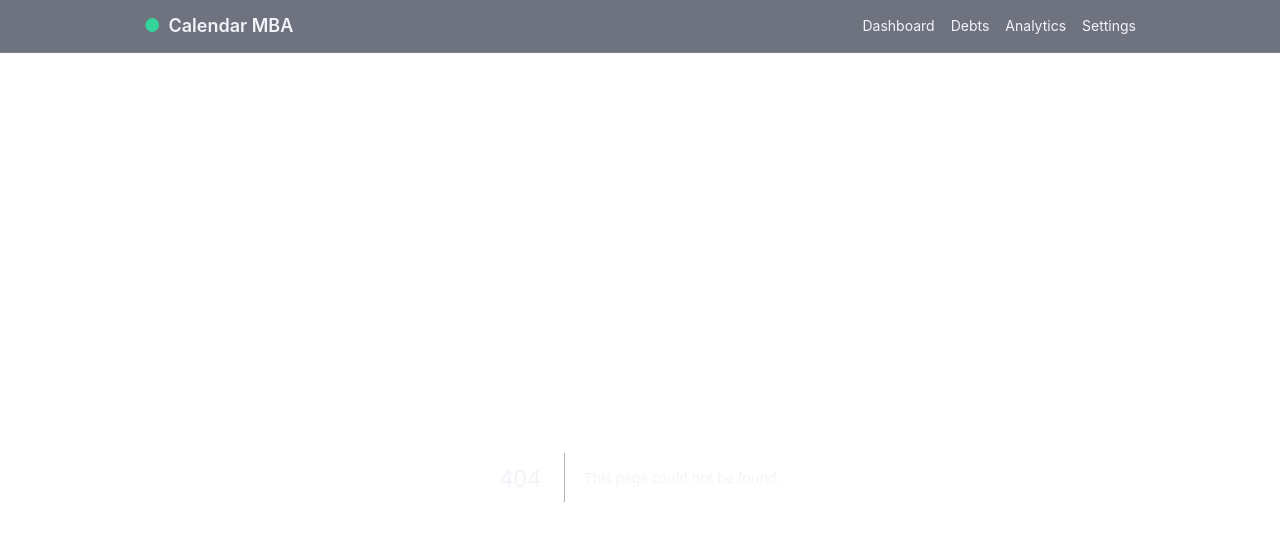
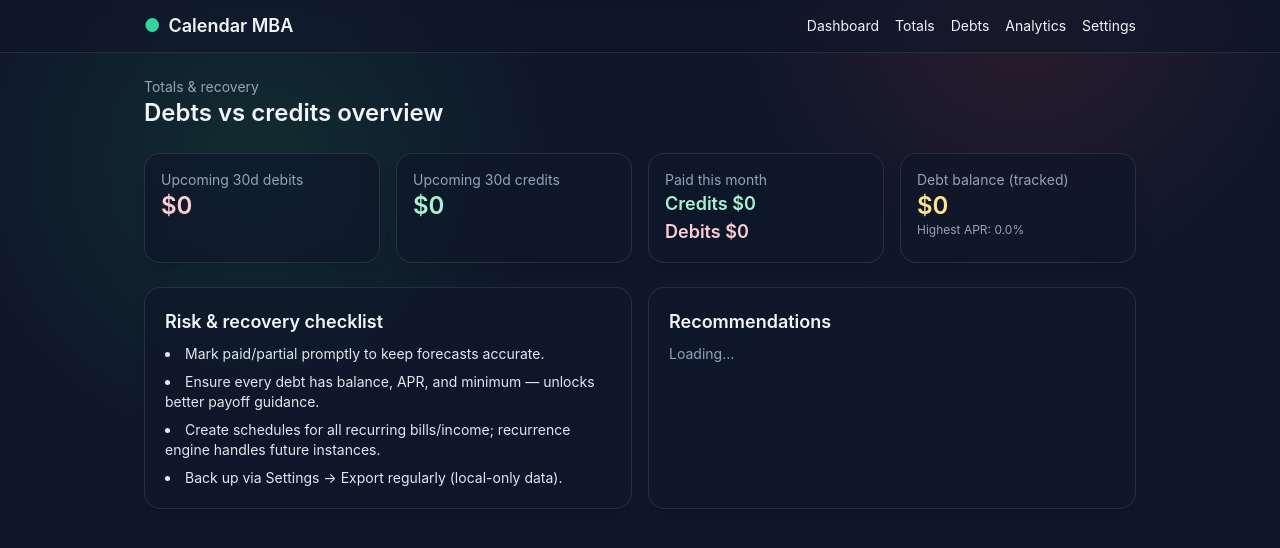
Before and after one commit to arvindjonn09/FBM, a Next.js app: page /overview in a window 1280 px wide. Before the commit this address had no page. Shown: the top 548 px of the page. Built offline with nearby package versions, Linux system fonts and the light colour scheme.

Commit message:
Add totals overview page

```diff
--- a/app/layout.tsx
+++ b/app/layout.tsx
@@ -24,6 +24,7 @@ export default function RootLayout({ children }: { children: ReactNode }) {
             </div>
             <div className="flex items-center gap-4 text-sm">
               <Link href="/">Dashboard</Link>
+              <Link href="/overview">Totals</Link>
               <Link href="/debts">Debts</Link>
               <Link href="/analytics">Analytics</Link>
               <Link href="/settings">Settings</Link>
--- /dev/null
+++ b/app/overview/page.tsx
@@ -0,0 +1,137 @@
+"use client";
+
+import { useEffect, useMemo, useState } from "react";
+import { db } from "../../src/lib/db";
+import type { DebtAccount, Occurrence, EntryType } from "../../src/lib/types";
+
+type EnrichedOccurrence = Occurrence & { type: EntryType; amount: number };
+
+const todayISO = new Date().toISOString().slice(0, 10);
+
+const monthBounds = (d: Date) => {
+  const start = new Date(Date.UTC(d.getUTCFullYear(), d.getUTCMonth(), 1)).toISOString().slice(0, 10);
+  const end = new Date(Date.UTC(d.getUTCFullYear(), d.getUTCMonth() + 1, 0)).toISOString().slice(0, 10);
+  return { start, end };
+};
+
+export default function OverviewPage() {
+  const [occurrences, setOccurrences] = useState<EnrichedOccurrence[]>([]);
+  const [debts, setDebts] = useState<DebtAccount[]>([]);
+  const [loading, setLoading] = useState(true);
+
+  useEffect(() => {
+    const load = async () => {
+      setLoading(true);
+      const now = new Date();
+      const { start, end } = monthBounds(now);
+      const ahead = new Date();
+      ahead.setDate(ahead.getDate() + 30);
+      const aheadISO = ahead.toISOString().slice(0, 10);
+
+      const occs = await db.occurrences.where("date").between(start, aheadISO, true, true).toArray();
+      const schedIds = [...new Set(occs.map((o) => o.scheduleId))];
+      const schedules = await db.schedules.bulkGet(schedIds);
+      const map = new Map<number, { type: EntryType; amount: number }>();
+      schedules.forEach((s, idx) => {
+        if (s && schedIds[idx] !== undefined) map.set(schedIds[idx]!, { type: s.type, amount: s.amount });
+      });
+      setOccurrences(
+        occs.map((o) => ({
+          ...o,
+          type: map.get(o.scheduleId)?.type ?? "debt",
+          amount: map.get(o.scheduleId)?.amount ?? o.plannedAmount
+        }))
+      );
+      setDebts(await db.debtAccounts.toArray());
+      setLoading(false);
+    };
+    load();
+  }, []);
+
+  const metrics = useMemo(() => {
+    const upcomingDebits = occurrences
+      .filter((o) => o.type === "debt" && o.date >= todayISO)
+      .reduce((s, o) => s + o.amount, 0);
+    const upcomingCredits = occurrences
+      .filter((o) => o.type === "credit" && o.date >= todayISO)
+      .reduce((s, o) => s + o.amount, 0);
+    const paidThisMonth = occurrences
+      .filter((o) => o.status === "paid")
+      .reduce(
+        (acc, o) => {
+          if (o.type === "debt") acc.debits += o.paidAmount ?? o.amount;
+          else acc.credits += o.paidAmount ?? o.amount;
+          return acc;
+        },
+        { debits: 0, credits: 0 }
+      );
+    const totalDebtBalance = debts.reduce((s, d) => s + d.balance, 0);
+    const highestApr = debts.reduce((max, d) => Math.max(max, d.apr ?? 0), 0);
+    return { upcomingDebits, upcomingCredits, paidThisMonth, totalDebtBalance, highestApr };
+  }, [occurrences, debts]);
+
+  const recommendations = useMemo(() => {
+    const recs: string[] = [];
+    if (metrics.highestApr > 0) recs.push(`Target highest APR first (${metrics.highestApr.toFixed(1)}%) with extra payments.`);
+    if (metrics.upcomingDebits > metrics.upcomingCredits) {
+      recs.push("Upcoming debits exceed credits in next 30 days — reduce discretionary or add income.");
+    }
+    if (metrics.totalDebtBalance > 0) recs.push("Snowball backup: pay smallest balance for quick win if motivation drops.");
+    if (recs.length === 0) recs.push("Good shape: keep minimums + any surplus to highest APR debt.");
+    return recs;
+  }, [metrics]);
+
+  return (
+    <div className="grid gap-6">
+      <header>
+        <p className="text-sm text-slate-400">Totals & recovery</p>
+        <h1 className="text-2xl font-semibold">Debts vs credits overview</h1>
+      </header>
+
+      <section className="grid gap-4 lg:grid-cols-4">
+        <div className="card p-4">
+          <p className="text-sm text-slate-400">Upcoming 30d debits</p>
+          <p className="text-2xl font-semibold text-rose-200">${metrics.upcomingDebits.toFixed(0)}</p>
+        </div>
+        <div className="card p-4">
+          <p className="text-sm text-slate-400">Upcoming 30d credits</p>
+          <p className="text-2xl font-semibold text-emerald-200">${metrics.upcomingCredits.toFixed(0)}</p>
+        </div>
+        <div className="card p-4">
+          <p className="text-sm text-slate-400">Paid this month</p>
+          <p className="text-lg font-semibold text-emerald-200">Credits ${metrics.paidThisMonth.credits.toFixed(0)}</p>
+          <p className="text-lg font-semibold text-rose-200">Debits ${metrics.paidThisMonth.debits.toFixed(0)}</p>
+        </div>
+        <div className="card p-4">
+          <p className="text-sm text-slate-400">Debt balance (tracked)</p>
+          <p className="text-2xl font-semibold text-amber-200">${metrics.totalDebtBalance.toFixed(0)}</p>
+          <p className="text-xs text-slate-400">Highest APR: {metrics.highestApr.toFixed(1)}%</p>
+        </div>
+      </section>
+
+      <section className="grid gap-4 lg:grid-cols-2">
+        <div className="card p-5">
+          <h2 className="text-lg font-semibold mb-2">Risk & recovery checklist</h2>
+          <ul className="space-y-2 text-sm text-slate-200 list-disc list-inside">
+            <li>Mark paid/partial promptly to keep forecasts accurate.</li>
+            <li>Ensure every debt has balance, APR, and minimum — unlocks better payoff guidance.</li>
+            <li>Create schedules for all recurring bills/income; recurrence engine handles future instances.</li>
+            <li>Back up via Settings → Export regularly (local-only data).</li>
+          </ul>
+        </div>
+        <div className="card p-5">
+          <h2 className="text-lg font-semibold mb-2">Recommendations</h2>
+          {loading ? (
+            <p className="text-sm text-slate-400">Loading…</p>
+          ) : (
+            <ul className="space-y-2 text-sm text-slate-200 list-disc list-inside">
+              {recommendations.map((r, idx) => (
+                <li key={idx}>{r}</li>
+              ))}
+            </ul>
+          )}
+        </div>
+      </section>
+    </div>
+  );
+}
```
